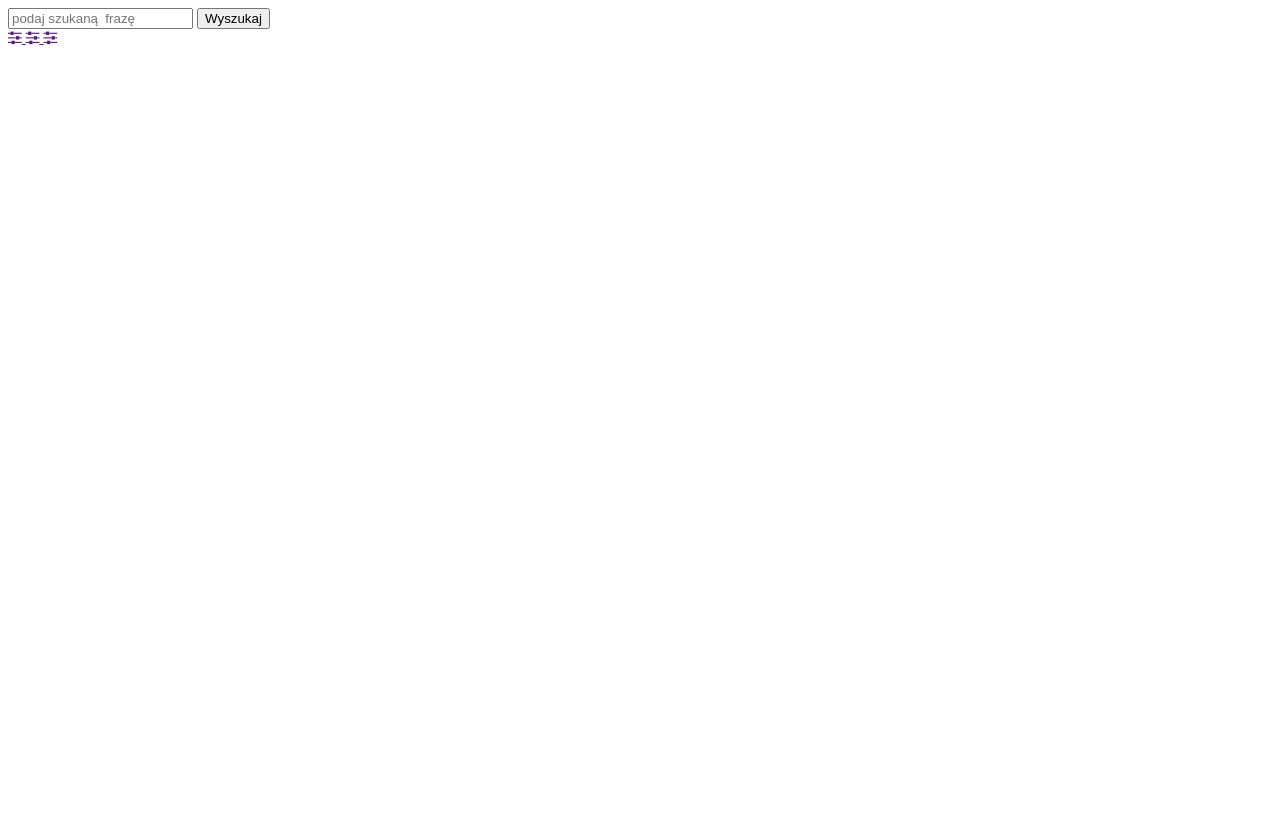
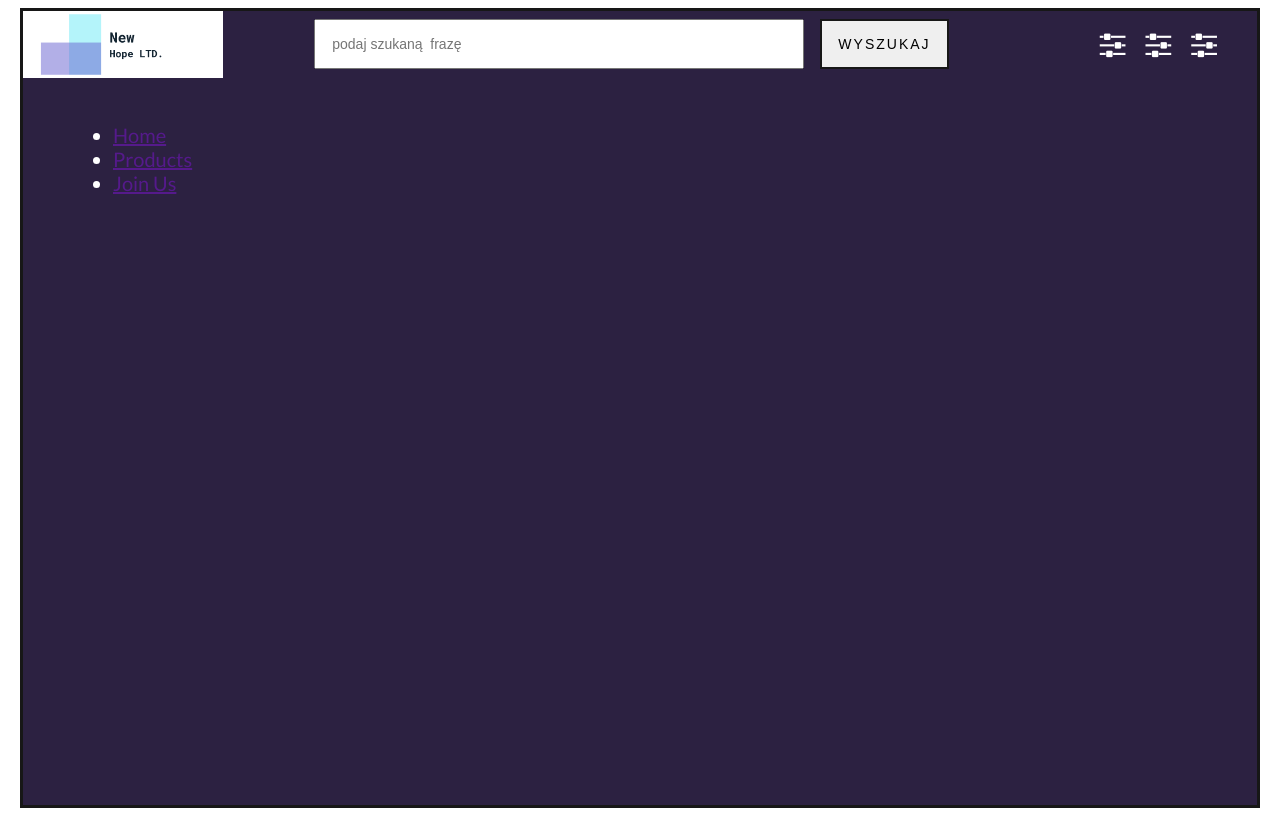
Before and after one commit to Naval63/HomeWork_flex, a website: page index.html in a window 1280 px wide. Drawn offline with Linux system fonts and the light colour scheme.

Commit message:
menu html structure and scss styles

```diff
--- a/index.html
+++ b/index.html
@@ -11,7 +11,7 @@
 <body>
     <div class="wrapper">
         <div class="logo">
-            <!-- <img class="logo__image" src="assets/logo.png" alt="logo"> -->
+            <img class="logo__image" src="assets/logo.png" alt="logo">
         </div>
         <form action="/" class="search">
             <input type="text" class="search__input" placeholder="podaj szukaną  frazę">
@@ -26,7 +26,17 @@
             </a>
         </div>
         <nav class="menu">
-
+            <ul class="menu__list">
+                <li class="menu__item">
+                    <a href="" class="menu__link">Home</a>
+                </li>
+                <li class="menu__item">
+                    <a href="" class="menu__link">Products</a>
+                </li>
+                <li class="menu__item">
+                    <a href="" class="menu__link">Join Us</a>
+                </li>
+            </ul>
         </nav>
 
         <section class="main-articles">
--- a/sass/style.scss
+++ b/sass/style.scss
@@ -41,3 +41,66 @@ html {
         width: 100%;
     }
 }
+
+.search {
+    flex-grow: 1;
+    display: flex;
+    align-items: center;
+    justify-content: center;
+
+    &__input {
+        flex-basis: 60%;
+        height: 50%;
+        max-height: 60px;
+        min-height: 50px;
+        margin-right: 2vh;
+        padding: 0 16px;
+        font-size: 1.4rem;
+
+        &:focus {
+            box-shadow: 0 0 2px 1px $attention;
+            font-weight: bold;
+            }
+        }
+
+        &__btn {
+            height: 50%;
+            max-height: 60px;
+            min-height: 50px;
+            font-size: 1.4rem;
+            padding: 0 16px;
+            border: solid 2px $dark;
+            text-transform: uppercase;
+            letter-spacing: 2px;
+            cursor: pointer;
+            transition: 0.4s;
+
+            &:hover {
+                background-color: $attention;
+                color: $light;
+            }
+        }
+    }
+
+    .settings {
+        display: flex;
+        align-items: center;
+        padding: 0 30px 0 50px;
+
+        &__icon-link {
+            margin: 0 10px;
+            font-size: 3rem;
+            color: $light;
+            transition: 0.4s;
+        &:hover {
+                color: $attention;
+            }
+        }
+    }
+.menu {
+    flex-basis: 100%;
+    height: 20vh;
+    margin-top: 10px;
+    padding: 15px 50px;
+    font-family: $special-font;
+}
```
Also changed, not shown: css/style.css.
